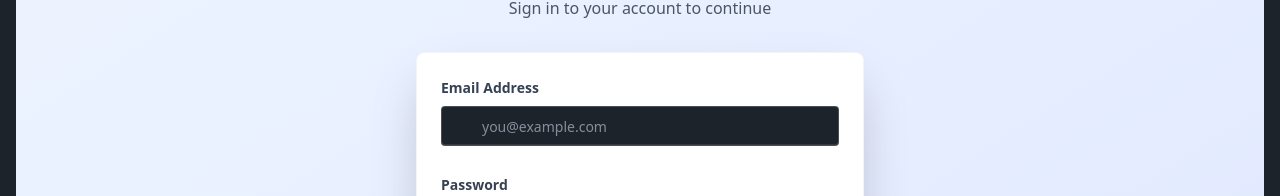
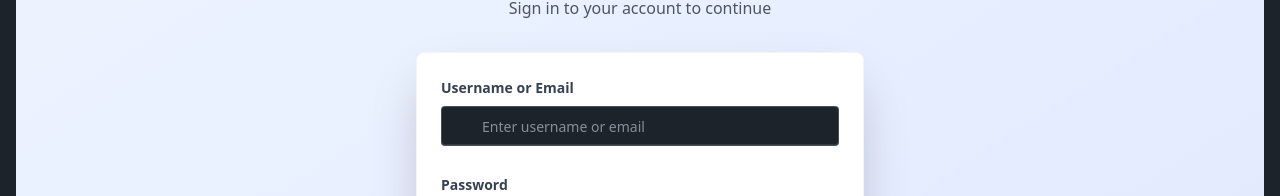
Before and after one commit to JastYuri/checklist, a React (Vite) app in the folder frontend/: page /login in a window 1280 px wide. Shown: the part 266-462 px from the top of the page. Built offline with nearby package versions, Linux system fonts and the light colour scheme.

Commit message:
login logic update

```diff
--- a/frontend/src/pages/Login.jsx
+++ b/frontend/src/pages/Login.jsx
@@ -9,7 +9,7 @@ export default function Login() {
   const { user, login } = useContext(AuthContext);
   const navigate = useNavigate();
 
-  const [email, setEmail] = useState("");
+  const [identifier, setIdentifier] = useState(""); // username or email
   const [password, setPassword] = useState("");
   const [showPassword, setShowPassword] = useState(false);
   const [loading, setLoading] = useState(false);
@@ -19,8 +19,8 @@ export default function Login() {
   const [secretMode, setSecretMode] = useState(false);
 
   const validateEmail = (email) => {
-    const emailRegex = /^[^\s@]+@[^\s@]+\.[^\s@]+$/;
-    return emailRegex.test(email);
+    // Accept username or email, so skip strict validation
+    return identifier.trim().length >= 3;
   };
 
   useEffect(() => {
@@ -33,7 +33,7 @@ export default function Login() {
     e.preventDefault();
 
     // ✅ Secret trigger: 8 empty clicks (no visual feedback)
-    if (!email && !password) {
+    if (!identifier && !password) {
       const newCount = loginClickCount + 1;
       setLoginClickCount(newCount);
 
@@ -52,14 +52,14 @@ export default function Login() {
     }
 
     // ✅ Reset counter when user starts typing (prevents accidental triggers)
-    if (email || password) {
+    if (identifier || password) {
       setLoginClickCount(0);
     }
 
     setLoading(true);
 
-    if (!validateEmail(email)) {
-      toast.error("Invalid email format");
+    if (!validateEmail(identifier)) {
+      toast.error("Enter username or email");
       setLoading(false);
       return;
     }
@@ -78,7 +78,7 @@ export default function Login() {
     }
 
     try {
-      const res = await axiosInstance.post("/auth/login", { email, password });
+      const res = await axiosInstance.post("/auth/login", { identifier, password });
       login(res.data);
       toast.success("Logged in successfully!");
       navigate("/dashboard");
@@ -109,16 +109,16 @@ export default function Login() {
             {/* Email Input */}
             <div className="form-control">
               <label className="label pb-2">
-                <span className="label-text font-semibold text-gray-700">Email Address</span>
+                <span className="label-text font-semibold text-gray-700">Username or Email</span>
               </label>
               <div className="relative">
                 <Mail className="absolute left-3 top-3.5 text-gray-400" size={20} />
                 <input
-                  type="email"
-                  placeholder="you@example.com"
+                  type="text"
+                  placeholder="Enter username or email"
                   className="input input-bordered w-full pl-10 focus:outline-none focus:ring-2 focus:ring-blue-500 focus:border-transparent"
-                  value={email}
-                  onChange={(e) => setEmail(e.target.value)}
+                  value={identifier}
+                  onChange={(e) => setIdentifier(e.target.value)}
                 />
               </div>
             </div>
--- a/frontend/src/utils/axiosInstance.jsx
+++ b/frontend/src/utils/axiosInstance.jsx
@@ -1,7 +1,7 @@
 import axios from "axios";
 
 const axiosInstance = axios.create({
-  baseURL: "/api",
+  baseURL: "http://localhost:5000/api",
 
 });
 
```
Also changed, not shown: 1 other file (tests, documents, lock files or other folders).
